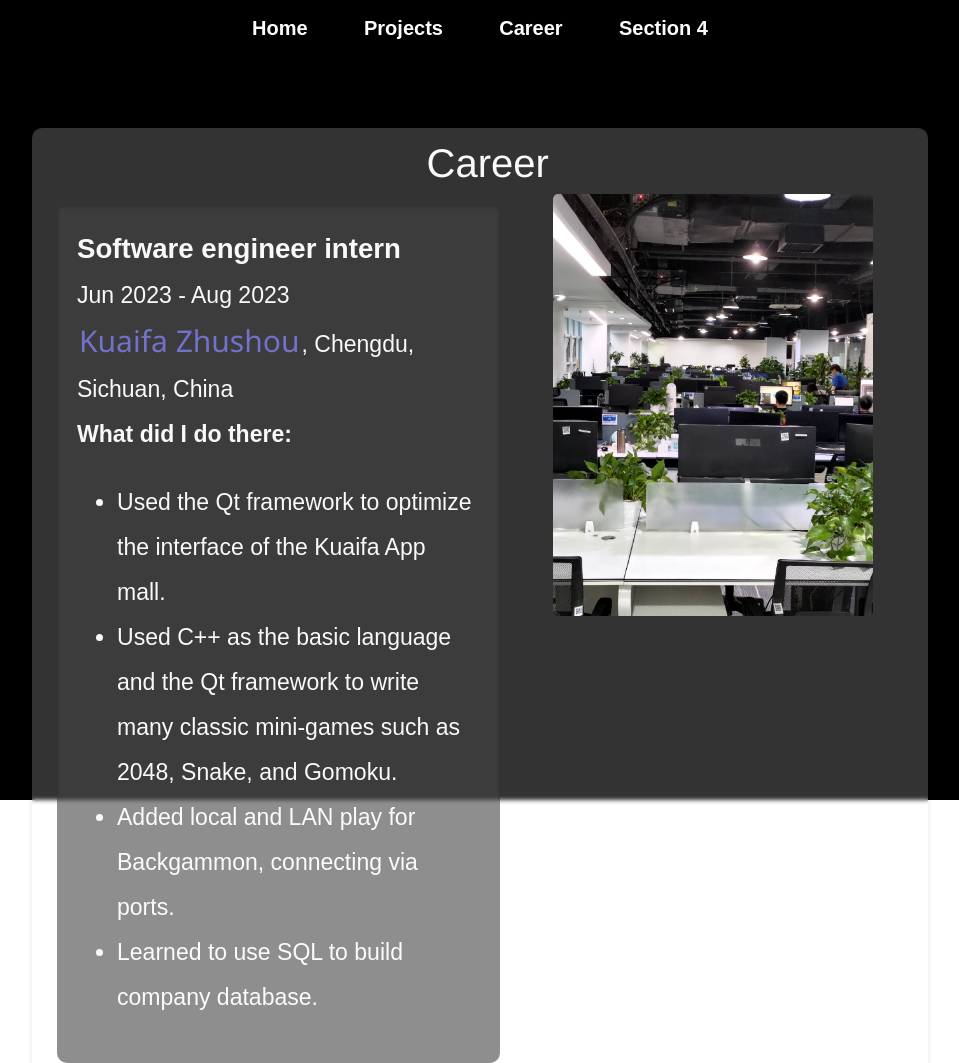
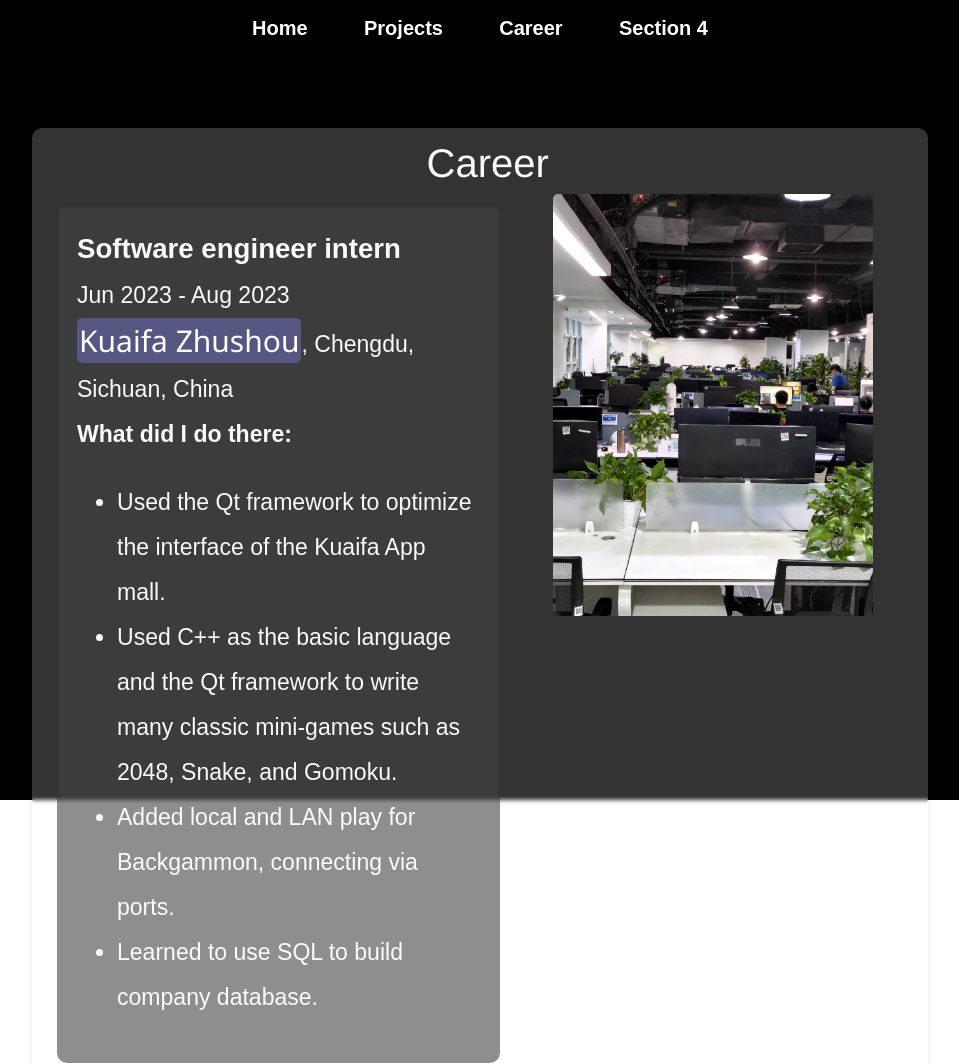
Before and after one commit to Luffy117/Luffy117.github.io, a plain HTML site: page career.html in a window 1280 px wide. Shown: the top 1063 px of the page, without its empty margins (160-1119 px from the left). Drawn offline with Linux system fonts and the light colour scheme.

Commit message:
Update page.css

```diff
--- a/resource/css/page.css
+++ b/resource/css/page.css
@@ -169,6 +169,12 @@ a:focus {
     text-decoration: none;
     font-size: 30px;
     font-family: 'Segoe UI', Tahoma, Geneva, Verdana, sans-serif;
-    color: rgb(113, 114, 202);
+    background-color: rgb(113, 114, 202, 0.5);
+    border-radius: 0.4vw;
     padding: 2px;
 }
+
+#weblink:hover {
+    background-color: rgb(113, 114, 202);
+    color: white;
+}
```
